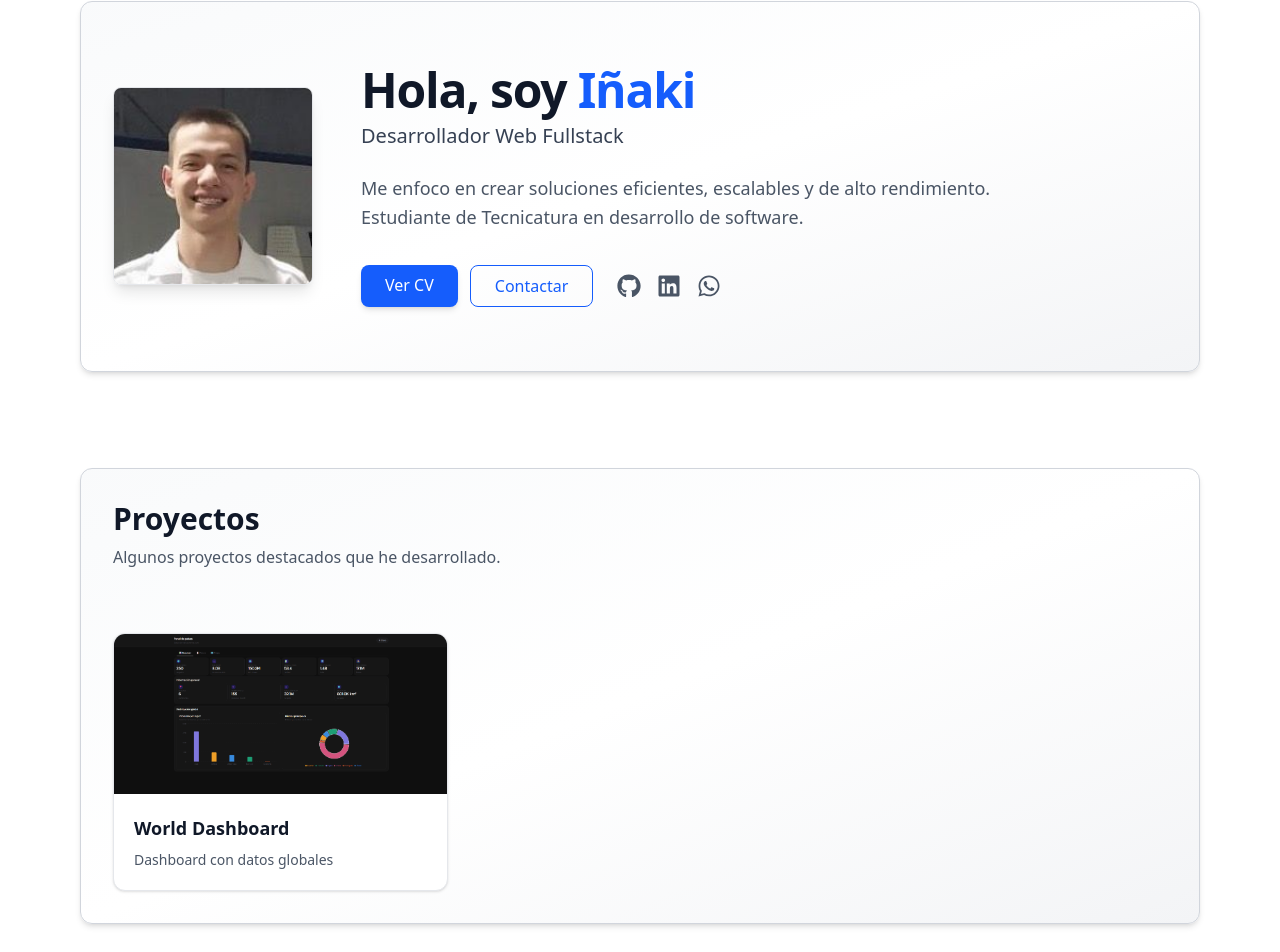
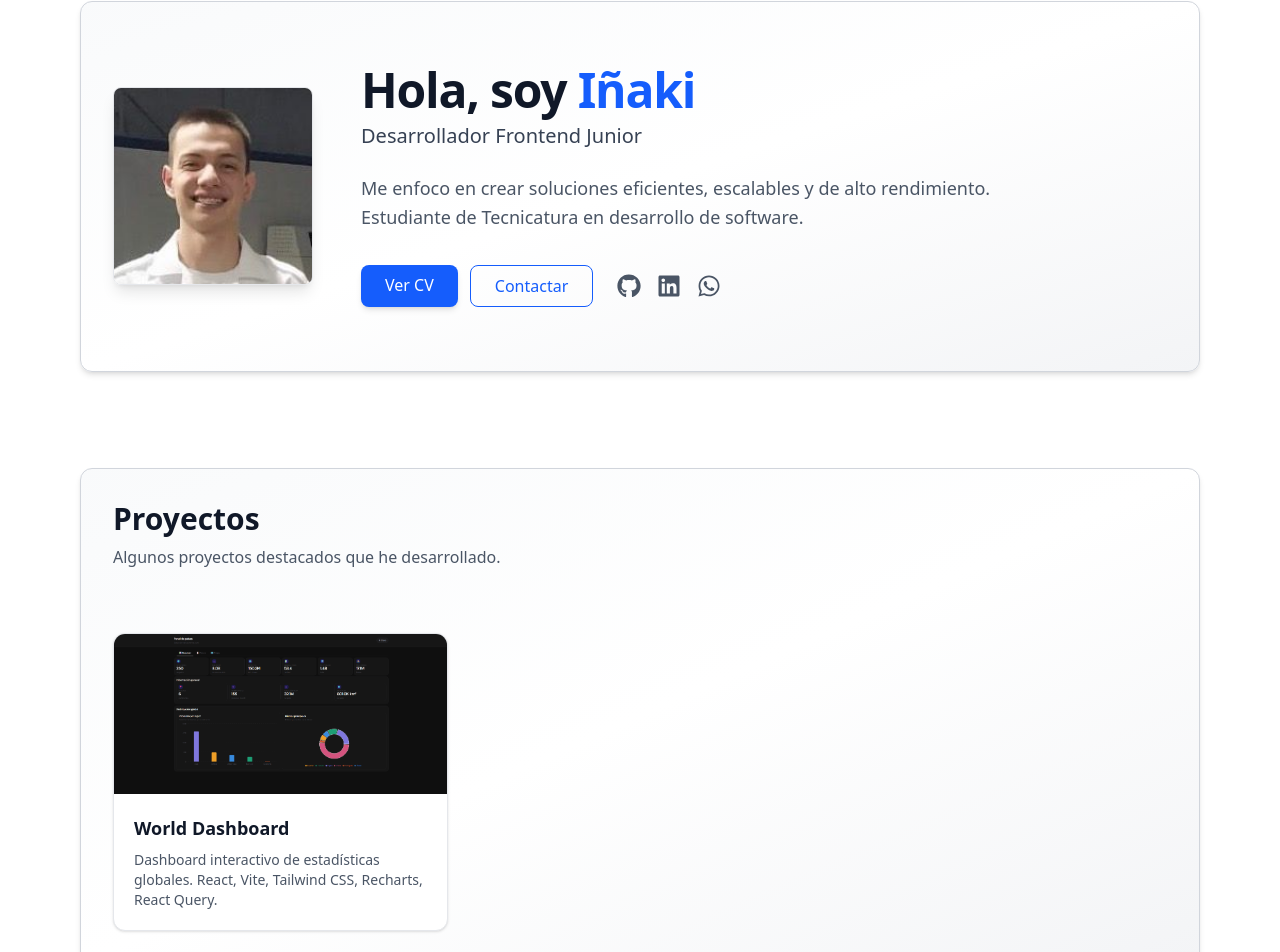
Before and after one commit to InakiFarinas/portfolio, a React (Vite) app: page / in a window 1280 px wide. Shown: the part 118-1070 px from the top of the page. Built offline with nearby package versions, Linux system fonts and the light colour scheme.

Commit message:
small changes in meta tags and cv update

```diff
--- a/index.html
+++ b/index.html
@@ -3,7 +3,10 @@
 	<head>
 		<meta charset="UTF-8" />
 		<meta name="viewport" content="width=device-width, initial-scale=1.0" />
-    <meta name="description" content="Portfolio de Iñaki.dev, desarrollador Fullstack" />
+		<meta
+			name="description"
+			content="Portfolio de Iñaki Fariñas, Frontend Developer Junior especializado en React, JavaScript y Tailwind CSS"
+		/>
 		<title>Portfolio | Iñaki.dev</title>
 	</head>
 	<body>
--- a/src/components/Hero.tsx
+++ b/src/components/Hero.tsx
@@ -28,7 +28,7 @@ export default function Hero() {
 						<span className="text-blue-600 dark:text-blue-400">Iñaki</span>
 					</h1>
 					<p className="text-lg sm:text-xl text-gray-700 dark:text-gray-300">
-						Desarrollador Web Fullstack
+						Desarrollador Frontend Junior
 					</p>
 				</div>
 
@@ -70,7 +70,7 @@ export default function Hero() {
 							<FaGithub />
 						</a>
 						<a
-							href="https://linkedin.com/in/fariñas-iñaki-manuel-0b88232b6"
+							href="https://linkedin.com/in/inaki-farinas"
 							target="_blank"
 							rel="noopener noreferrer"
 							aria-label="LinkedIn"
--- a/src/components/Projects.tsx
+++ b/src/components/Projects.tsx
@@ -5,7 +5,8 @@ const proyectos = [
 	{
 		id: 1,
 		nombre: "World Dashboard",
-		descripcion: "Dashboard con datos globales",
+		descripcion:
+			"Dashboard interactivo de estadísticas globales. React, Vite, Tailwind CSS, Recharts, React Query.",
 		url: "https://world-dashboard-smoky.vercel.app",
 		imagen: "/WorldDashboard.png",
 	},
```
Also changed, not shown: src/main.tsx (+10 -8 lines), 1 other file (tests, documents, lock files or other folders). Lines whose indentation alone changed are shown as unchanged.
